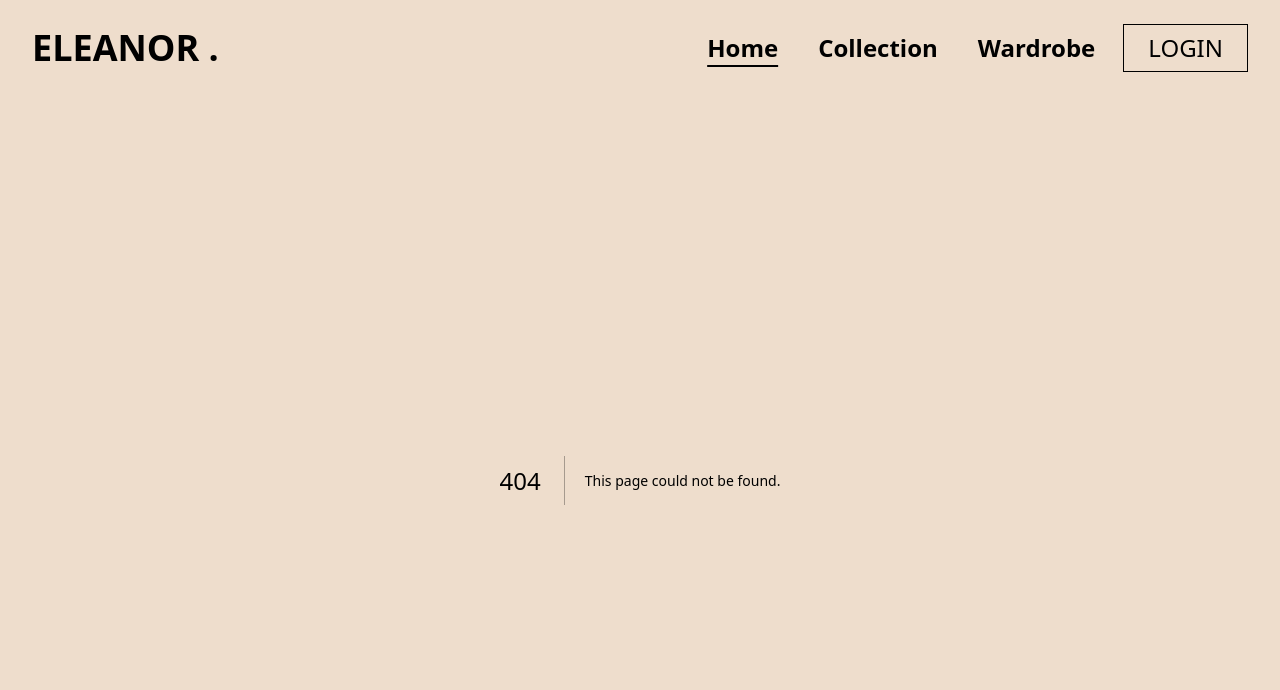
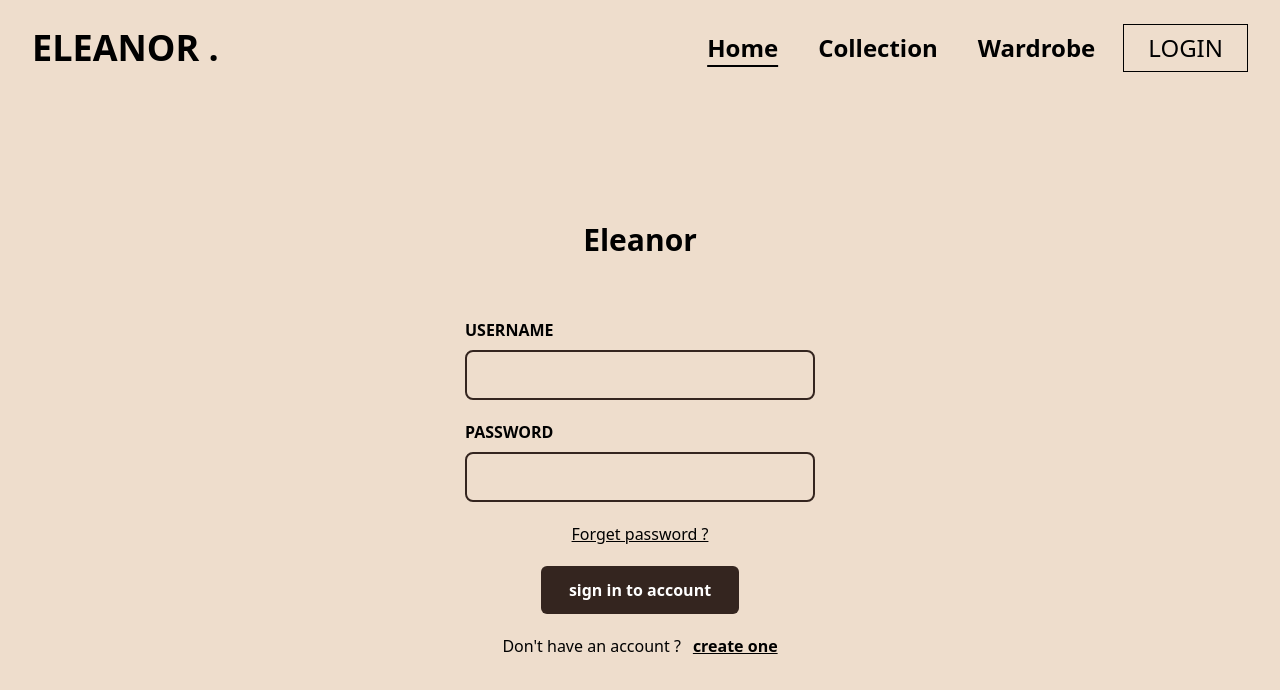
Before and after one commit to fares12358/eleanor-website, a Next.js app: page /Log in a window 1280 px wide. Before the commit this address had no page. Shown: the top 690 px of the page. Built offline with nearby package versions, Linux system fonts and the light colour scheme; a web font is replaced by a local one.

Commit message:
add form

```diff
--- /dev/null
+++ b/src/app/Components/Form.jsx
@@ -0,0 +1,60 @@
+'use client';
+import React, { useContext, useState } from 'react';
+import { UserContext } from './UserContext';
+const Form = () => {
+    const [mode, setMode] = useState('sign');
+    const { setIsLoged } = useContext(UserContext);
+    const handleSign=(e)=>{
+        e.preventDefault()
+        setIsLoged(true);
+    }
+    return (
+        <form action="" className='flex flex-col items-center justify-center gap-5'>
+            <h2 className='text-3xl font-bold text-black md:mb-5'>Eleanor</h2>
+            <p className=''>
+                {mode === 'sign' ? '' : mode === 'get' ? 'Get your password' : mode === 'create' ? 'Create your account' : ''}
+            </p>
+            {
+                mode === 'sign' || mode === 'create' ?
+                    <>
+                        <div className="flex flex-col w-fit h-fit">
+                            <label htmlFor="username" className=' font-bold text-md mb-2 uppercase'>username</label>
+                            <input type="text" name='username' className='px-5 py-2 font-bold border-2 border-my_dark  focus:outline-none outline-none bg-transparent rounded-lg md:w-[350px] h-[50px] w-full' />
+                        </div>
+                        <div className="flex flex-col w-fit h-fit">
+                            <label htmlFor="password" className=' font-bold text-md mb-2 uppercase'>password</label>
+                            <input type="password" name='password' className='px-5 py-2 font-bold border-2 border-my_dark  focus:outline-none outline-none bg-transparent rounded-lg md:w-[350px] h-[50px] w-full' />
+                        </div>
+                    </>
+
+                    :
+                    <>
+                        <div className="flex flex-col w-fit h-fit">
+                            <label htmlFor="username" className=' font-bold text-md mb-2 uppercase'>username</label>
+                            <input type="text" name='username' className='px-5 py-2 font-bold border-2 border-my_dark  focus:outline-none outline-none bg-transparent rounded-lg md:w-[350px] h-[50px] w-full' />
+                        </div>
+                    </>
+            }
+            {
+                mode === 'sign' ?
+                    <p className='cursor-pointer underline font-medium' onClick={() => setMode('get')}>Forget password ?</p>
+                    :
+                    ''
+            }
+            <button className='bg-my_dark text-white px-7 py-3 font-bold text-md rounded-md ' onClick={handleSign}>
+
+                {mode === 'sign' ? 'sign in to account' : mode === 'get' ? 'get account' : 'create account'}
+            </button>
+            {
+                mode === 'sign' ?
+                    <span className=' flex gap-3'>Don't have an account ?<p className='underline font-bold cursor-pointer' onClick={() => setMode('create')}>create one</p> </span>
+                    :
+                    mode === 'create' ?
+                        <span className=' flex gap-3'>Already have an account ?<p className='underline font-bold cursor-pointer' onClick={() => setMode('sign')}>sign in</p> </span> : ''
+
+            }
+        </form>
+    );
+};
+
+export default Form;
--- a/src/app/Components/Hero.jsx
+++ b/src/app/Components/Hero.jsx
@@ -11,7 +11,7 @@ const Hero = () => {
         <p className="text-lg md:text-xl font-normal mt-5 md:mt-10 w-full md:w-[80%]">
           Lorem ipsum dolor sit amet consectetur, adipisicing elit. Culpa ducimus veniam tempore rerum, dicta velit minus odio eius assumenda cumque dignissimos quaerat, dolor, aperiam voluptas totam eaque deleniti exercitationem necessitatibus.
         </p>
-        <button className="text-white bg-[#34251f] md:w-fit md:px-12 text-lg px-8 py-3 font-bold mt-6 md:mt-10 rounded-lg my_shadow">
+        <button className="text-white bg-my_dark md:w-fit md:px-12 text-lg px-8 py-3 font-bold mt-6 md:mt-10 rounded-lg my_shadow">
           Try Now
         </button>
       </div>
--- a/src/app/Components/Nav.jsx
+++ b/src/app/Components/Nav.jsx
@@ -6,7 +6,9 @@ import {
 } from "@headlessui/react";
 import { Bars3Icon, XMarkIcon } from "@heroicons/react/24/outline";
 import Link from "next/link";
-import React, { useState } from "react";
+import React, { useContext, useState } from "react";
+import { UserContext } from "./UserContext";
+import Image from "next/image";
 function classNames(...classes) {
   return classes.filter(Boolean).join(" ");
 }
@@ -23,8 +25,9 @@ export default function nav() {
     }));
     setNavigation(updatedNavigation);
   };
+  const { isLoged } = useContext(UserContext);
   return (
-    <Disclosure as="nav" className=" pt-4 sticky top-0 bg-myBlack z-50 bg-[#EEDDCC] ">
+    <Disclosure as="nav" className=" pt-4 sticky top-0 bg-myBlack z-50 bg-my_light text-black ">
       <div className="mx-auto w-full px-2 sm:px-6 lg:px-8 ">
         <div className="relative flex h-16 items-center justify-between ">
           <div className="absolute inset-y-0 right-0 flex items-center sm:hidden">
@@ -66,14 +69,19 @@ export default function nav() {
                     {item.name}
                   </Link>
                 ))}
-                <Link href={'/Log'} className=" flex items-center justify-center px-6  text-2xl font-normal border border-black uppercase">login</Link>
+                {
+                  isLoged ?
+                  <Image src={'/svgs/account.svg'} alt="account" width={30} height={30} className="cursor-pointer" />
+                  :
+                  <Link href={'/Log'} className=" flex items-center justify-center px-6  text-2xl font-normal border border-black uppercase">login</Link>
+                }
               </div>
             </div>
           </div>
         </div>
       </div>
       <DisclosurePanel className="sm:hidden  absolute w-full bg-myBlack pl-6">
-        <div className="space-y-1 px-2 pb-3 pt-2 bg-[#EEDDCC] text-center">
+        <div className="space-y-1 px-2 pb-3 pt-2 bg-my_light text-center">
           {navigation.map((item) => (
             <Link
               key={item.name}
@@ -88,7 +96,13 @@ export default function nav() {
               {item.name}
             </Link>
           ))}
-                <Link href={'/Log'} className="flex items-center justify-center px-4  text-md font-normal border border-black uppercase">login</Link>
+          {
+            isLoged ?
+            <Link href={'/'} className="flex items-center justify-center  text-md font-bold ">Account</Link>
+
+            :
+            <Link href={'/Log'} className="flex items-center justify-center px-4  text-md font-normal border border-black uppercase">login</Link>
+          }
 
         </div>
       </DisclosurePanel>
--- /dev/null
+++ b/src/app/Components/UserContext.js
@@ -0,0 +1,16 @@
+'use client';
+import React, { createContext, useState } from "react";
+
+// Create the Context
+export const UserContext = createContext();
+
+// Create a provider component
+export const UserProvider = ({ children }) => {
+  const [isLoged, setIsLoged] = useState(false); // user state
+
+  return (
+    <UserContext.Provider value={{isLoged, setIsLoged}}>
+      {children}
+    </UserContext.Provider>
+  );
+};
--- /dev/null
+++ b/src/app/Log/page.jsx
@@ -0,0 +1,12 @@
+import React from 'react'
+import Form from '../Components/Form'
+
+const page = () => {
+    return (
+        <div className=" h-[calc(100%-80px)] w-full flex items-center justify-center overflow-auto no_scrollbar">
+            <Form/>
+        </div>
+    )
+}
+
+export default page
--- a/src/app/layout.jsx
+++ b/src/app/layout.jsx
@@ -1,4 +1,5 @@
 import "./globals.css";
+import { UserProvider } from "./Components/UserContext";
 
 import Nav from "./Components/Nav";
 
@@ -11,15 +12,15 @@ export default function RootLayout({ children }) {
   return (
     <html lang="en">
       <body
-        className={`w-screen h-screen overflow-hidden bg-[#EEDDCC]`}
+        className={`w-screen h-screen overflow-hidden bg-my_light`}
       >
-        <main className="w-full h-full container mx-auto   bg-[#EEDDCC] overflow-scroll no_scrollbar ">
-          <Nav />
-          {children}
+        <main className="w-full h-full container mx-auto   bg-my_light overflow-scroll no_scrollbar ">
+          <UserProvider>
+            <Nav />
+            {children}
+          </UserProvider>
         </main>
-
       </body>
-
     </html>
   );
 }
--- a/tailwind.config.js
+++ b/tailwind.config.js
@@ -8,8 +8,8 @@ module.exports = {
   theme: {
     extend: {
       colors: {
-        background: "var(--background)",
-        foreground: "var(--foreground)",
+        my_light:'#eeddcc',
+        my_dark:'#34251f',
       },
       fontFamily: {
         // Adding custom fonts
```
Also changed, not shown: public/svgs/account.svg (added).
